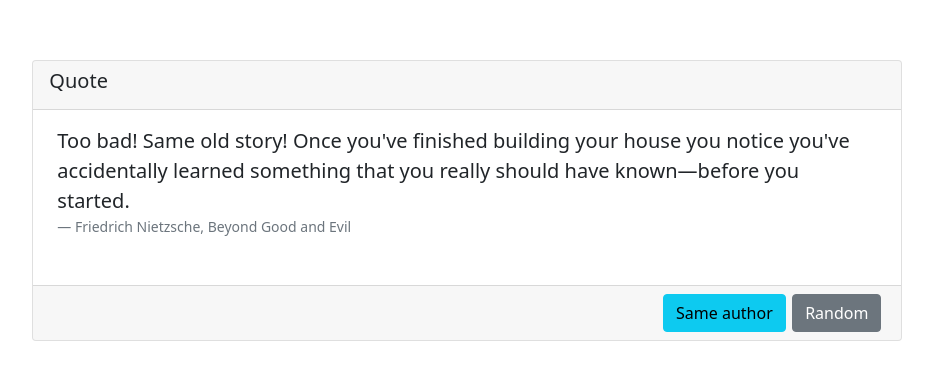
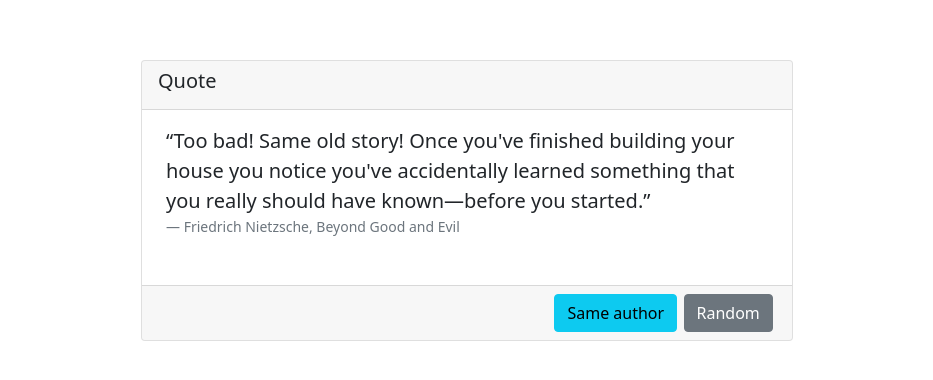
Before and after one commit to huuff/quoteapi, a Vue app: page / in a window 1280 px wide. Shown: the part 200-580 px from the top of the page, without its empty margins (173-1106 px from the left). Built offline with nearby package versions, Linux system fonts and the light colour scheme.

Commit message:
looking a bit better

```diff
--- a/src/App.vue
+++ b/src/App.vue
@@ -4,7 +4,7 @@
       :currentQuote="currentQuote"
       @requestRandom="requestRandom"
       @requestAuthor="requestAuthor"
-      class="col-lg-8"
+      class="col col-sm-8 col-lg-6"
     ></the-quote-box>
   </div>
 </template>
--- a/src/components/TheQuoteBox.vue
+++ b/src/components/TheQuoteBox.vue
@@ -8,7 +8,7 @@
         <figure :key="currentQuote.contents" >
           <blockquote class="blockquote">
             <p>
-              {{ currentQuote.contents }}
+              “{{ currentQuote.contents }}”
             </p>
           </blockquote>
           <figcaption class="blockquote-footer">
--- a/src/test-quotes.ts
+++ b/src/test-quotes.ts
@@ -28,6 +28,12 @@ const testQuotes: Quote[] = [
     tags: [ "gothic" ],
     work: "Frankenstein",
   },
+
+  {
+    author: "Richard Feynman",
+    contents: "Study hard what interests you the most in the most undisciplined, irreverent, and original manner possible.",
+    tags: [ "inspirational" ],
+  },
 ];
 
 export function randomQuote(): Quote {
```
Also changed, not shown: 1 other file (tests, documents, lock files or other folders).
